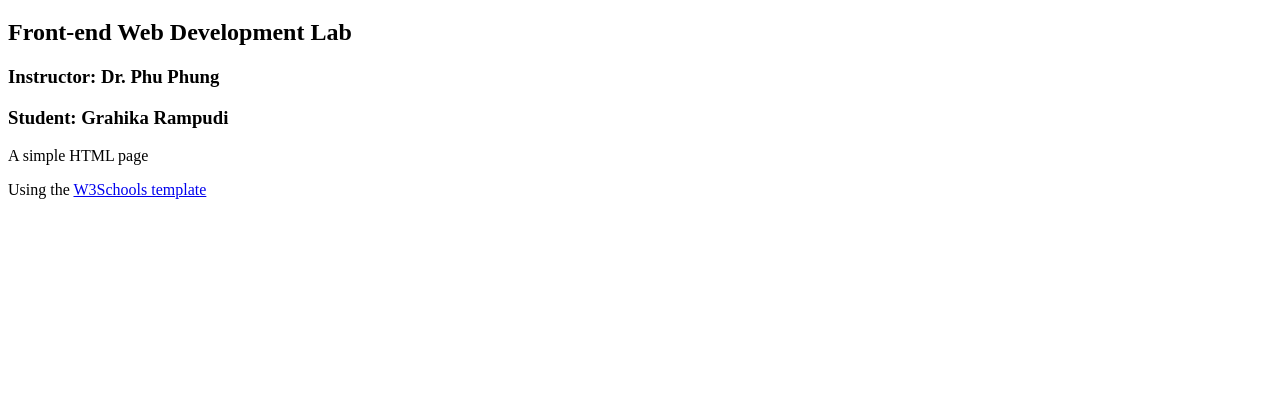
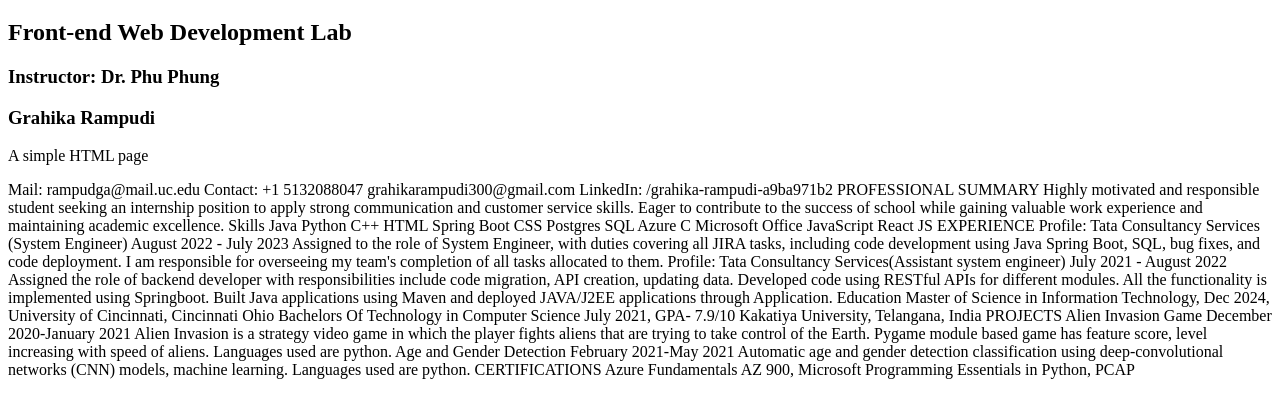
Before and after one commit to rampudga/rampudga.github.io, a plain HTML site: page waph.html in a window 1280 px wide. Shown: the part 61-478 px from the top of the page. Drawn offline with Linux system fonts and the light colour scheme.

Commit message:
Update waph.html

```diff
--- a/waph.html
+++ b/waph.html
@@ -14,11 +14,56 @@
 </div>
 
 <div id="menubar">
-	<h3>Student: Grahika Rampudi</h3>
+	<h3>Grahika Rampudi</h3>
 </div>
 	<div id="main">
 	<p>A simple HTML page</p>
-	Using the <a href="https://www.w3schools.com/html"> W3Schools template</a>
+Mail: rampudga@mail.uc.edu                                              Contact: +1 5132088047
+  grahikarampudi300@gmail.com            LinkedIn: /grahika-rampudi-a9ba971b2
+
+PROFESSIONAL SUMMARY
+Highly motivated and responsible student seeking an internship position to apply strong communication
+and customer service skills. Eager to contribute to the success of school while gaining valuable work
+experience and maintaining academic excellence.
+
+Skills
+              Java                                 Python                                    C++                                 HTML
+              Spring Boot                  CSS                                           Postgres SQL              Azure
+              C                                       Microsoft Office                   JavaScript                  React JS
+
+EXPERIENCE
+
+Profile: Tata Consultancy Services  (System Engineer)                   August 2022 - July 2023
+Assigned to the role of System Engineer, with duties covering all JIRA tasks, including code development using
+Java Spring Boot, SQL, bug fixes, and code deployment. I am responsible for overseeing my team's completion of
+all tasks allocated to them.
+Profile: Tata Consultancy Services(Assistant system engineer)                       July 2021 - August 2022
+Assigned the role of backend developer with responsibilities include code migration, API creation, updating data.
+Developed code using RESTful APIs for different modules. All the functionality is implemented using Springboot.
+Built Java applications using Maven and deployed JAVA/J2EE applications through Application.
+
+Education
+Master of Science in Information Technology,
+Dec 2024,
+University of Cincinnati, Cincinnati Ohio
+
+Bachelors Of Technology in Computer Science
+July 2021, GPA- 7.9/10
+Kakatiya University, Telangana, India
+
+PROJECTS
+Alien Invasion Game                                                                                December 2020-January 2021
+ Alien Invasion is a strategy video game in which the player fights aliens that are trying to take control of the
+Earth.  Pygame module based game has feature score, level increasing with speed of aliens.
+Languages used are python.
+Age and Gender Detection               February 2021-May 2021
+Automatic age and gender detection classification using deep-convolutional networks (CNN) models,
+machine learning.
+Languages used are python.
+
+CERTIFICATIONS
+Azure Fundamentals AZ 900, Microsoft
+Programming Essentials in Python, PCAP
 </div>
 </body>
 </html>
```
